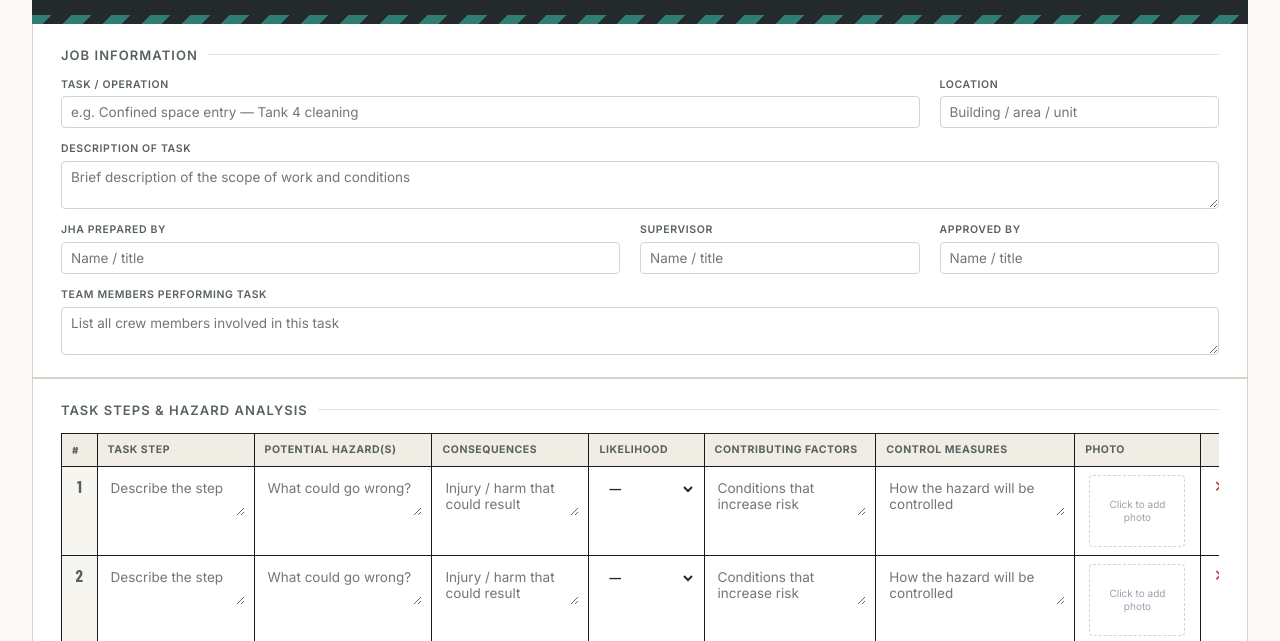
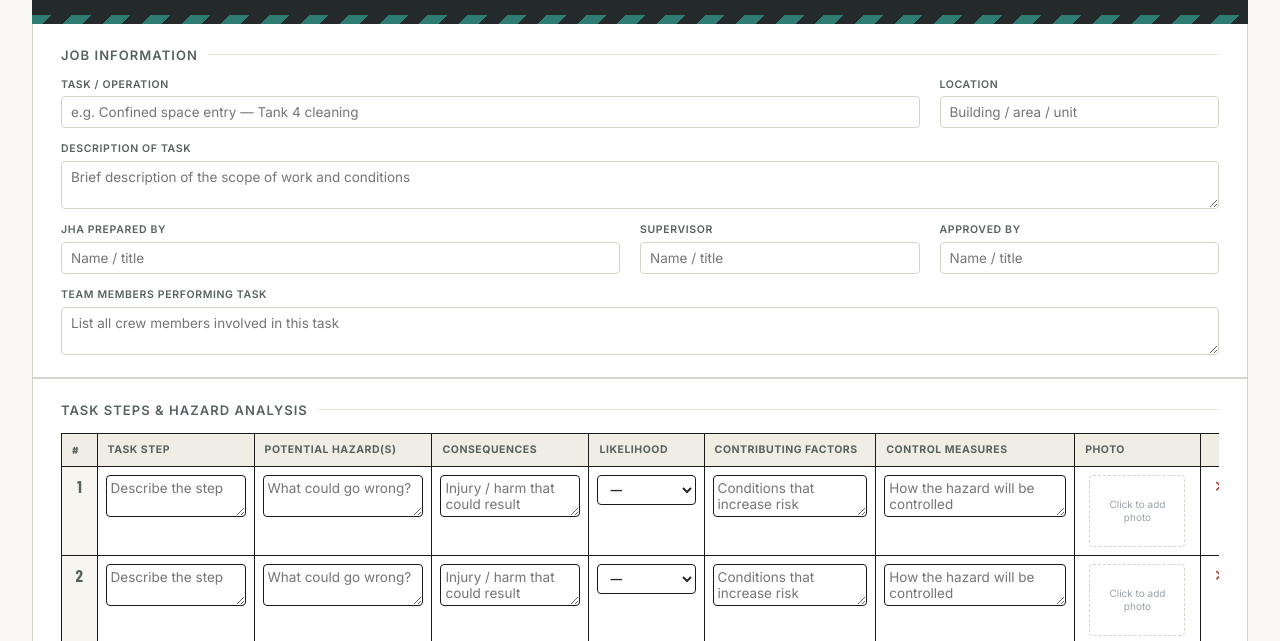
Before and after one commit to williamp1282-max/jha-tool, a website: page index.html in a window 1280 px wide. Shown: the part 159-800 px from the top of the page. Drawn offline with nearby package versions, Linux system fonts and the light colour scheme.

Commit message:
Add black borders to fields inside table cells

```diff
--- a/index.html
+++ b/index.html
@@ -175,7 +175,7 @@
     padding:8px;
     vertical-align:top;
   }
-  table.steps td textarea, table.steps td input{border:1px solid transparent;background:transparent;padding:4px;}
+  table.steps td textarea, table.steps td input{border:1px solid var(--table-line);background:transparent;padding:4px;}
   table.steps td textarea:hover, table.steps td input:hover{border-color:var(--line);}
   table.steps td textarea:focus, table.steps td input:focus{background:#fff;border-color:var(--hazard-dark);}
   .col-num{width:34px;text-align:center;font-family:'Barlow Condensed';font-weight:700;font-size:17px;color:var(--ink-soft);background:#f7f5f0;}
@@ -188,7 +188,7 @@
   .col-photo{width:120px;text-align:center;}
   .col-remove{width:32px;text-align:center;}
 
-  select.likelihood{font-weight:700;font-size:11.5px;letter-spacing:.02em;border-radius:4px;padding:6px 8px;border:none;}
+  select.likelihood{font-weight:700;font-size:11.5px;letter-spacing:.02em;border-radius:4px;padding:6px 8px;border:1px solid var(--table-line);}
   select.likelihood[data-level="low"]{background:var(--low-bg);color:var(--low-fg);}
   select.likelihood[data-level="medium"]{background:var(--medium-bg);color:var(--medium-fg);}
   select.likelihood[data-level="high"]{background:var(--danger-bg);color:#ffffff;}
@@ -335,7 +335,7 @@
     text-transform:uppercase;letter-spacing:.05em;text-align:left;padding:9px 10px;border:1px solid var(--table-line);
   }
   table.sigs td{border:1px solid var(--table-line);padding:8px;vertical-align:middle;}
-  .sig-name-input{border:1px solid transparent;background:transparent;font-size:14px;}
+  .sig-name-input{border:1px solid var(--table-line);background:transparent;font-size:14px;}
   .sig-name-input:hover{border-color:var(--line);}
   .sig-name-input:focus{background:#fff;border-color:var(--hazard-dark);}
   .sig-pad-wrap{position:relative;width:230px;}
```
